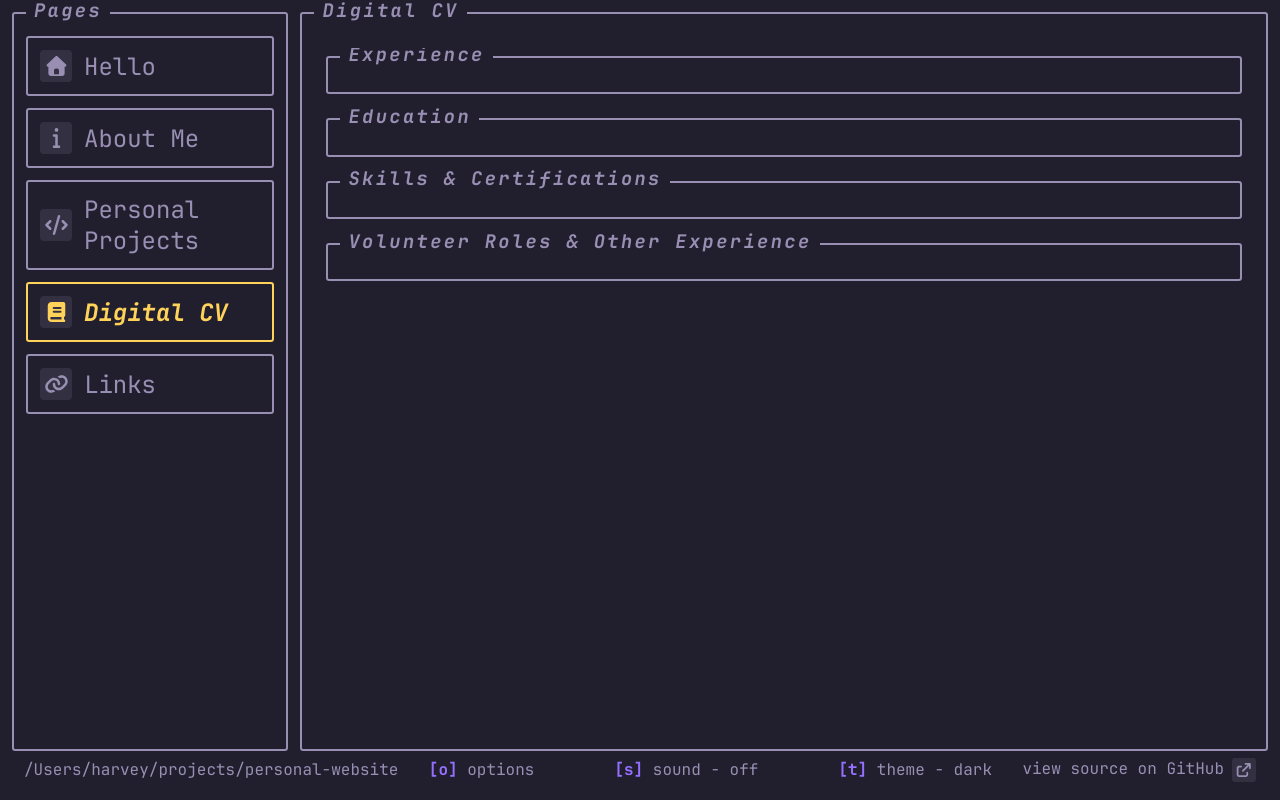
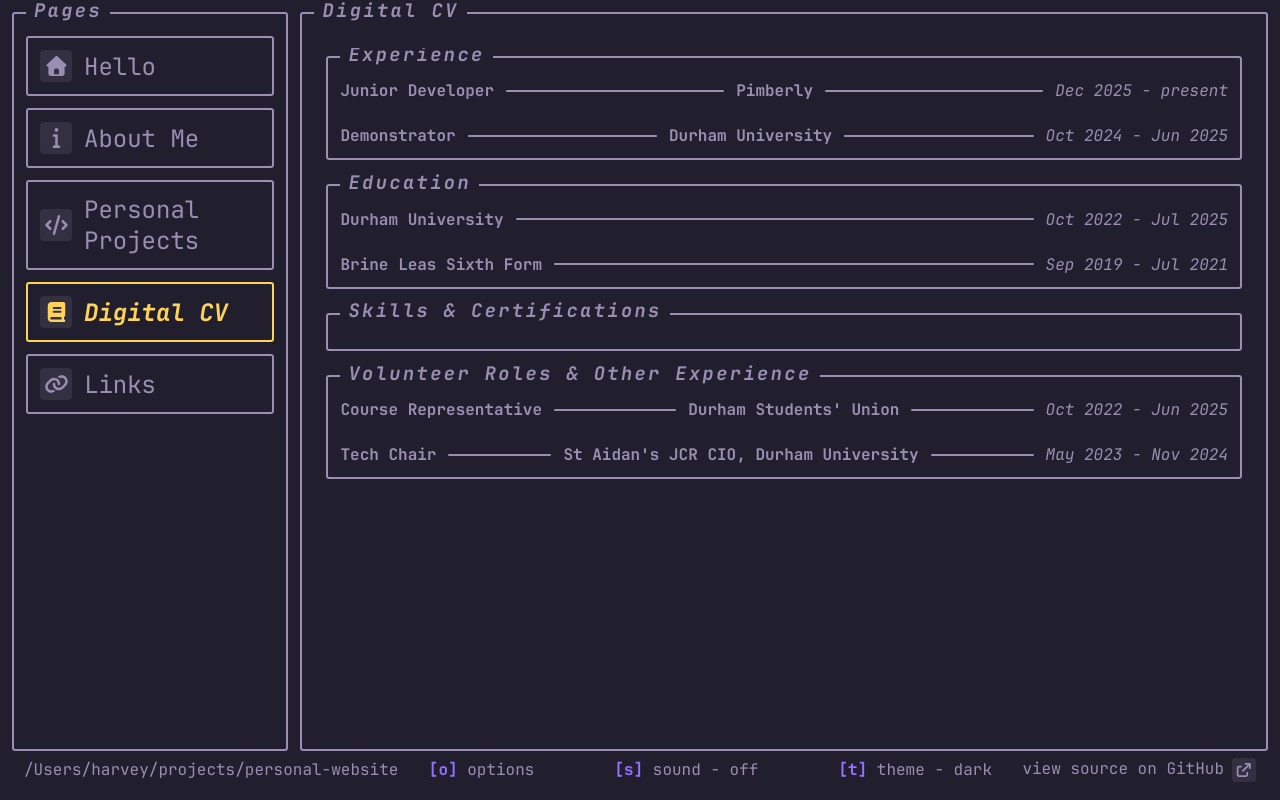
Before and after one commit to harveybalaam/personal-website, a React (Vite) app: page /digital-cv in a window 1280 px wide. Built offline with nearby package versions, Linux system fonts and the light colour scheme.

Commit message:
feat: experience/education sections with headings

```diff
--- a/src/pages/DigitalCV/DigitalCV.css
+++ b/src/pages/DigitalCV/DigitalCV.css
@@ -18,6 +18,12 @@
   flex-wrap: nowrap;
 }
 
+.cv-content-section {
+  display: flex;
+  flex-direction: column;
+  gap: 1.5rem;
+}
+
 @media (min-width: 86rem) {
   .cv-content-row {
     flex-direction: row;
@@ -27,3 +33,40 @@
 .cv-content .container {
   flex: 1 1 0;
 }
+
+.cv-content ul {
+  list-style: none;
+  padding: 0;
+  margin: 0;
+  line-height: 1.5rem;
+}
+
+.cv-content h4 {
+  margin: 0;
+}
+
+.cv-content-row .container .header {
+  display: flex;
+  justify-content: space-between;
+  align-items: center;
+  gap: 0.75rem;
+}
+
+.cv-content-row .container .header > h4 {
+  margin: 0;
+}
+
+.header-date {
+  font-style: italic;
+}
+
+.divider {
+  border-bottom: 0.15rem solid var(--border);
+  border-radius: 1rem;
+  flex-grow: 1;
+}
+
+.highlighted-yellow {
+  font-weight: bold;
+  color: var(--yellow-active);
+}
--- /dev/null
+++ b/src/pages/DigitalCV/Experience/index.tsx
@@ -0,0 +1,29 @@
+interface ExperienceProps extends React.PropsWithChildren {
+  date: string;
+  location: string;
+  role?: string;
+}
+
+export default function Experience({
+  date,
+  children,
+  location,
+  role,
+}: ExperienceProps) {
+  return (
+    <div>
+      <div className="header">
+        {role && (
+          <>
+            <h4>{role}</h4>
+            <span className="divider" />
+          </>
+        )}
+        <h4>{location}</h4>
+        <span className="divider" />
+        <p className="header-date">{date}</p>
+      </div>
+      {children}
+    </div>
+  );
+}
--- a/src/pages/DigitalCV/index.tsx
+++ b/src/pages/DigitalCV/index.tsx
@@ -1,4 +1,5 @@
 import Container from "../../components/Container";
+import Experience from "./Experience";
 import "./DigitalCV.css";
 
 export default function DigitalCV() {
@@ -6,14 +7,53 @@ export default function DigitalCV() {
     <div className="cv-content-wrapper">
       <div className="cv-content">
         <div className="cv-content-row">
-          <Container title="Experience"></Container>
+          <Container title="Experience">
+            <div className="cv-content-section">
+              <Experience
+                date="Dec 2025 - present"
+                location="Pimberly"
+                role="Junior Developer"
+              ></Experience>
+              <Experience
+                date="Oct 2024 - Jun 2025"
+                location="Durham University"
+                role="Demonstrator"
+              ></Experience>
+            </div>
+          </Container>
         </div>
         <div className="cv-content-row">
-          <Container title="Education"></Container>
-          <Container title="Skills & Certifications"></Container>
+          <Container title="Education">
+            <div className="cv-content-section">
+              <Experience
+                date="Oct 2022 - Jul 2025"
+                location="Durham University"
+              ></Experience>
+              <Experience
+                date="Sep 2019 - Jul 2021"
+                location="Brine Leas Sixth Form"
+              ></Experience>
+            </div>
+          </Container>
+          <Container title="Skills & Certifications">
+            <div className="cv-content-section"></div>
+          </Container>
         </div>
         <div className="cv-content-row">
-          <Container title="Volunteer Roles & Other Experience"></Container>
+          <Container title="Volunteer Roles & Other Experience">
+            <div className="cv-content-section">
+              <Experience
+                date="Oct 2022 - Jun 2025"
+                location="Durham Students' Union"
+                role="Course Representative"
+              ></Experience>
+              <Experience
+                date="May 2023 - Nov 2024"
+                location="St Aidan's JCR CIO, Durham University"
+                role="Tech Chair"
+              ></Experience>
+            </div>
+          </Container>
         </div>
       </div>
     </div>
```
